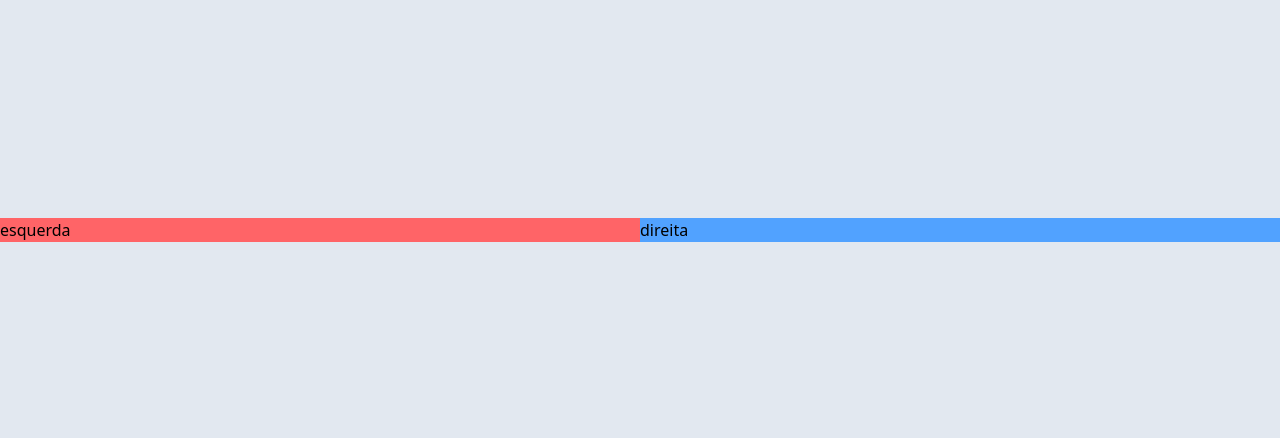
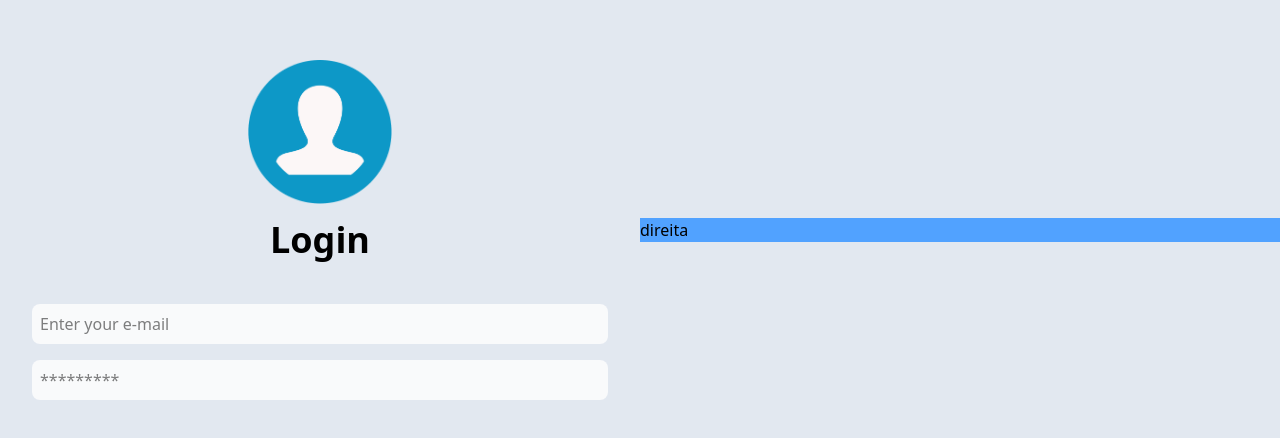
Before and after one commit to DevAblsouza/auth-vanguard-tailwind-ui, a website: page src/index.html in a window 1280 px wide. Shown: the part 170-608 px from the top of the page. Drawn offline with Linux system fonts and the light colour scheme.

Commit message:
Container do login

```diff
--- a/src/index.html
+++ b/src/index.html
@@ -10,7 +10,31 @@
 
     <main class="w-full min-h-screen flex md:flex-row flex-col items-center justify-center mx-auto">
 
-        <section class="w-full flex-1 bg-red-400">esquerda</section>
+        <section class="w-full flex-1 flex justify-center items-center flex-col">
+
+            <div class="w-full max-w-xl flex justify-center items-center flex-col gap-4">
+                <img
+                src="./assets/user.png"
+                alt="logo do usuário"
+                class="w-36 hover:scale-110 duration-300"
+                >
+                <h1 class="text-4xl font-bold mb-7">Login</h1>
+
+                <input
+                type="text"
+                placeholder="Enter your e-mail"
+                class="w-80 md:w-full p-2 rounded-lg outline-none bg-gray-50 focus:bg-white"
+                >
+
+                <input
+                type="text"
+                placeholder="*********"
+                class="w-80 md:w-full p-2 rounded-lg outline-none bg-gray-50 focus:bg-white"
+                >
+
+            </div>
+
+        </section>
 
         <section class="hidden md:flex w-full flex-1 bg-blue-400">direita</section>
 
```
Also changed, not shown: src/assets/techs.png (added), src/assets/user.png (added), style/output.css.
